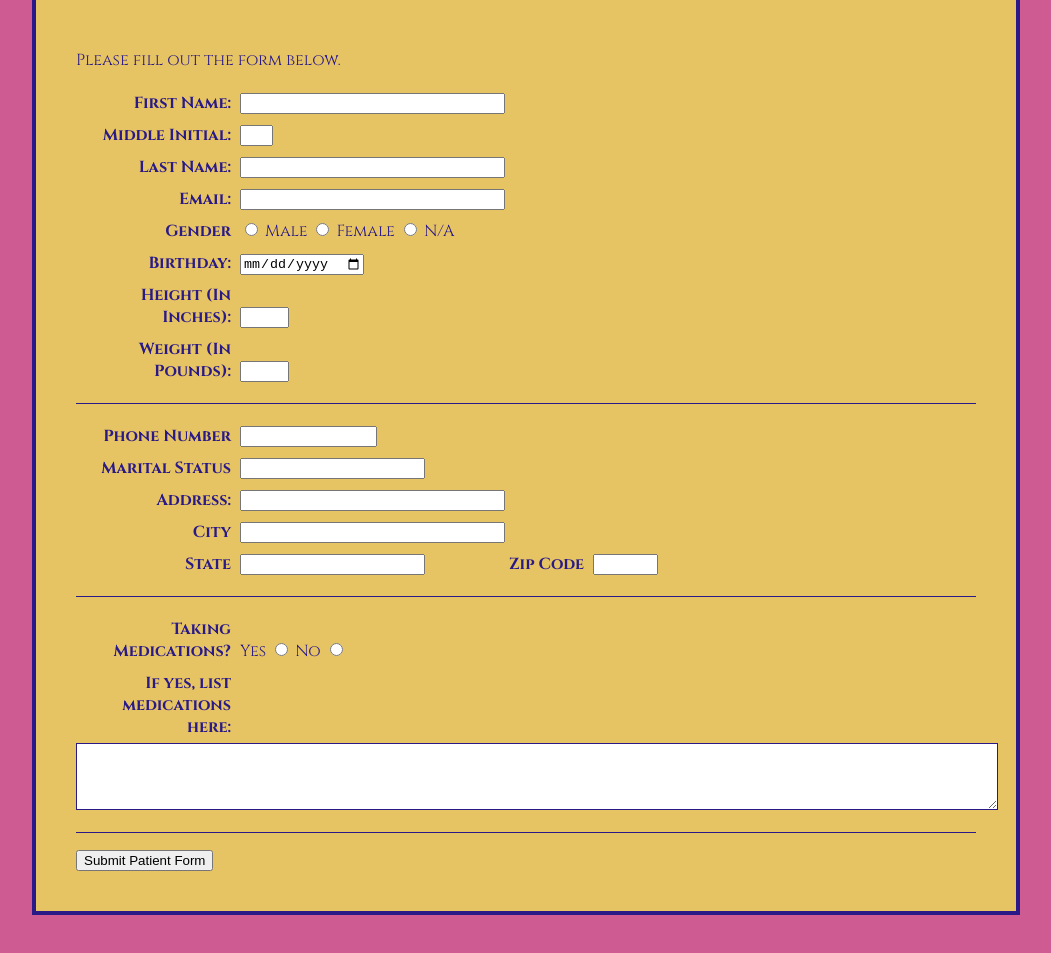
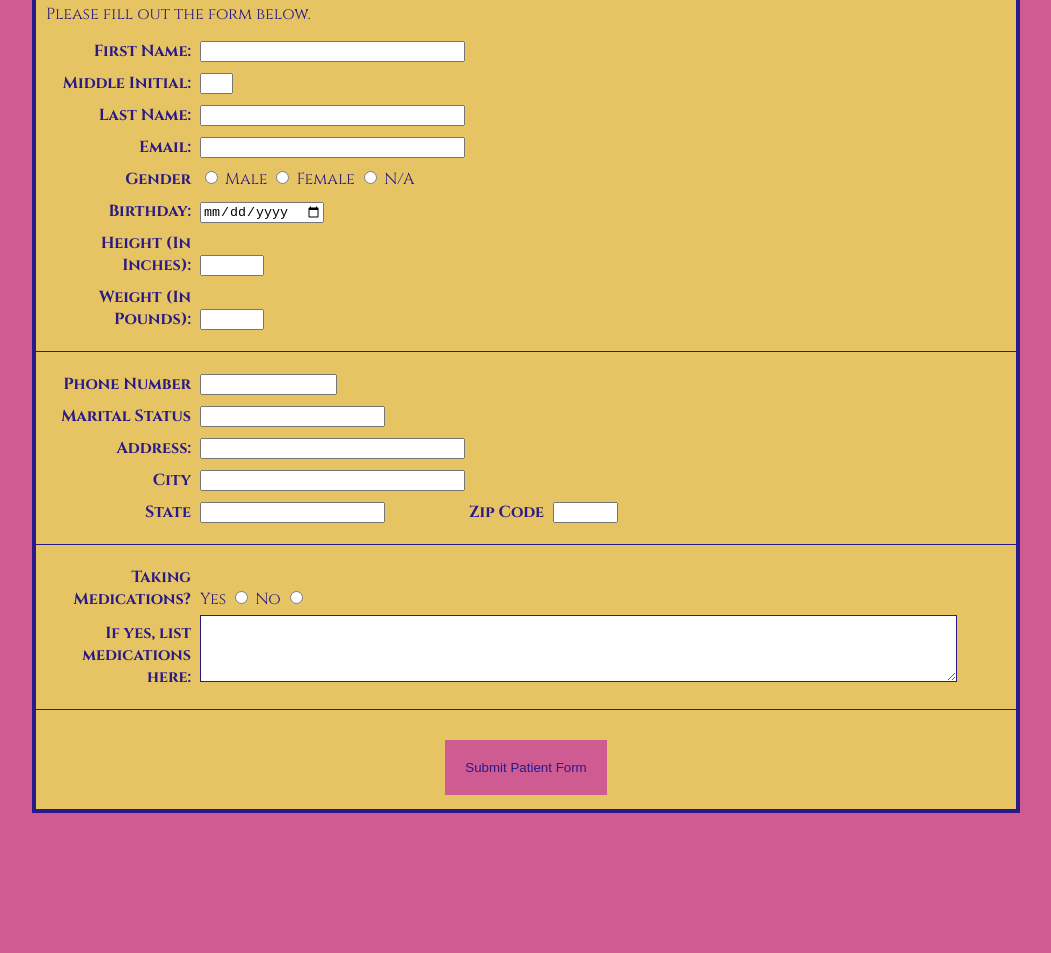
Before and after one commit to cjones-ifsc-1310/it-indigo, a plain HTML site: page validation/index.html in a window 1280 px wide. Shown: the part 197-1150 px from the top of the page, without its empty margins (114-1165 px from the left). After the commit the page ends 1050 px from the top, so only its background shows below. Drawn offline with nearby package versions, Linux system fonts and the light colour scheme.

Commit message:
Validators & CSS

```diff
--- a/validation/assets/css/style.css
+++ b/validation/assets/css/style.css
@@ -64,7 +64,7 @@ background-color:#E6C363
   margin: 1em 0;
 }
 textarea {
-  width: 100%;
+  width: 75%;
   padding: 10px;
   border: 1px solid #2a1a87;
   resize: vertical;
@@ -77,3 +77,23 @@ textarea {
         padding: 5px;
         font-weight: bold;
     }
+    input[type=button], input[type=submit] {
+        position:center;
+  background-color: #CF5B93;
+  border:5px;
+  color: #2a1a87;
+  padding: 16px 32px;
+  text-decoration: none;
+  margin: 4px 4px;
+  padding:20px;
+  cursor: pointer;
+}
+.parent-container {
+  text-align: center;
+  padding:10px;
+
+}
+p{
+    margin:10px;
+
+}
--- a/validation/index.html
+++ b/validation/index.html
@@ -9,6 +9,7 @@
 <link rel="preconnect" href="https://fonts.gstatic.com" crossorigin>
 <link href="https://fonts.googleapis.com/css2?family=Cinzel:wght@400..900&display=swap" rel="stylesheet">
 <link href="assets/css/style.css" rel="stylesheet">
+<script src="https://ajax.googleapis.com/ajax/libs/jquery/3.7.1/jquery.min.js"></script>
 </head>
 <body>
     <main>
@@ -18,35 +19,35 @@
 </div>
 </header>
 
-<section id="form-1" class="container">
+
 <form id="new patient registration" action="https://brucebauer.info/assets/ITEC3650/datadump.php">
     <p>Please fill out the form below.</p>
    <label for="Name" class="formlabel">First Name:</label>
-<input type="text" id="first name" name="FirstName" size="30" maxlength="30"><br>
+<input type="text" id="first name" name="FirstName" size="30" maxlength="30" required><br>
 <label for="Name" class="formlabel">Middle Initial:</label>
 <input type="text" id="middle initial" name="MiddleInitial" size="1" maxlength="1"><br>
-<label for="Name" class="formlabel">Last Name:</label>
+<label for="Name" class="formlabel" required>Last Name:</label>
 <input type="text" id="last name" name="LastName" size="30" maxlength="30"><br>
 <label for="Email" class="formlabel">Email:</label>
-<input type="email" id="email" name="Email" size="30" maxlength="30"><br>
-<label for="sex" class="formlabel">Gender</label>
-<input type="radio" id="male" name="gender" value="m">
+<input type="email" id="email" name="Email" size="30" maxlength="30" type="email" required><br>
+<label for="gender" class="formlabel">Gender</label>
+<input type="radio" id="male" name="gender" value="m" required>
   <label for="male">Male</label>
   <input type="radio" id="female" name="gender" value="f">
   <label for="female">Female</label>
   <input type="radio" id="n/a" name="gender" value="n">
 <label for="n/a">N/A</label><br>
 <label for="birthday" class="formlabel">Birthday:</label>
-  <input type="date" id="birthday" name="birthday"><br>
+  <input type="date" id="birthday" name="birthday" required><br>
   <label for="height" class="formlabel">Height (In Inches):</label>
-  <input type="text" id="height" name="height" size="3" maxlength="3"><br>
+  <input type="number" id="height" name="height" size="3" maxlength="3" required min="12" max="120"><br>
   <label for="weight" class="formlabel">Weight (In Pounds):</label>
-  <input type="text" id="weight" name="weight" size="3" maxlength="3"><br>
+  <input type="number" id="weight" name="weight" size="3" maxlength="3" required min="10" max="500"><br>
   <div class="decorative-line"></div>
   <label for="phone number" class="formlabel">Phone Number</label>
-<input type="tel" id="phone number" name="phone number" size="14" maxlength="14"><br>
+<input type="tel" id="phone number" name="phone number" required size="14" minlength="10" maxlength="14"><br>
 <label for="marital status" class="formlabel">Marital Status</label>
-<input list="marital status">
+<input list="marital status" required>
   <datalist id="marital status">
     <option value="Single" value="S">
     <option value="Married" value="M">
@@ -55,11 +56,11 @@
         <option value="Widowed" value="L"></option>
   </datalist><br>
   <label for="address" class="formlabel">Address:</label>
-  <input type="text" id="address" name="address" size="30" maxlength="30"><br>
+  <input type="text" id="address" name="address" size="30" maxlength="30" required><br>
   <label for="city" class="formlabel">City</label>
-  <input type="text" id="city" name="city" size="30" maxlength="30"><br>
+  <input type="text" id="city" name="city" size="30" maxlength="30" required><br>
   <label for="state" class="formlabel">State</label>
-  <input list="State">
+  <input list="State" required>
   <datalist id="State">
   <option value="AL">Alabama</option>
 	<option value="AK">Alaska</option>
@@ -114,17 +115,20 @@
 	<option value="WY">Wyoming</option>
 </datalist>
 <label for="zip" class="formlabel">Zip Code</label>
-<input type="text" id="zip" name="zip" size="5" maxlength="5"><br>
+<input type="text" id="zip" name="zip" size="5" maxlength="5" required><br>
 <div class="decorative-line"></div>
 <label for="Medications" class="formlabel">Taking Medications?</label>
 <label for="yes">Yes</label>
-<input type="radio" id="yes" name="Medications" value="Y">
+<input type="radio" id="yes" name="Medications" value="Y" required>
 <label for="no">No</label>
 <input type="radio" id="no" name="Medications" value="N"><br>
 <label for="MedicationsList" class="formlabel">If yes, list medications here:</label>
 <textarea id="MedicationsList" name="MedicationsList" rows="3" cols="30"></textarea>
 <div class="decorative-line"></div>
-<input type="submit" value="Submit Patient Form">
+<div class="parent-container">
+  <input type="submit" value="Submit Patient Form">
+</div>
+
 
 
 
@@ -141,7 +145,6 @@
 </form>
 
 
-</section>
 
 </main>
 
```
